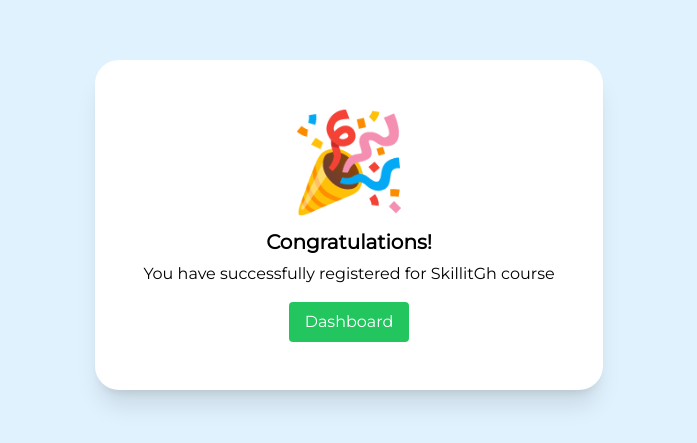
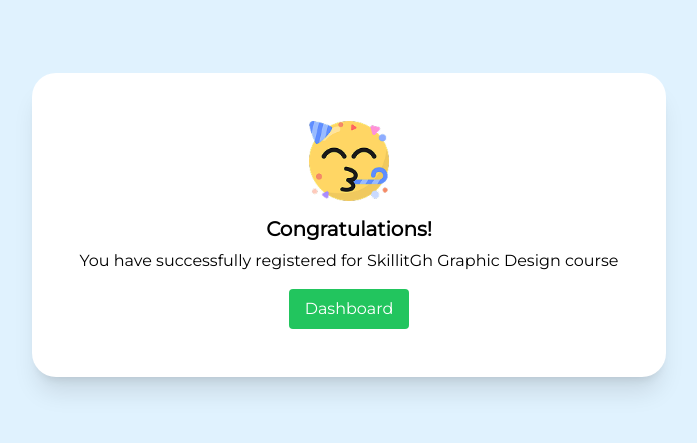
Before and after one commit to vireagency/skillitgh-lms-frontend, a React (Vite) app: page /registrationsuccess in a window 1280 px wide. Shown: the part 175-618 px from the top of the page, without its empty margins (291-988 px from the left). Built offline with nearby package versions, Linux system fonts and the light colour scheme.

Commit message:
Update course selection options and enhance registration success message

```diff
--- a/src/Components/ChooseCourse.jsx
+++ b/src/Components/ChooseCourse.jsx
@@ -34,7 +34,7 @@
                     >
                         <option value="Graphic Design">Graphic Design</option>
                         <option value="Web Development">Web Development</option>
-                        <option value="Digital Marketing">Digital Marketing</option>
+                        <option value="UI/UX Design">UI/UX Design</option>
                     </select>
 
                     <label className="text-left mb-2" htmlFor="reason">Reason for choosing {selectedCourse}:</label>
--- a/src/Components/ChoosePath.jsx
+++ b/src/Components/ChoosePath.jsx
@@ -26,7 +26,7 @@
             {paths.map((path) => (
                 <div
                 key={path.title}
-                onClick={() => navigate(path.route)}
+                onClick={() => navigate("/registration-success", { state: { courses: ["Graphic Design", "Web Development", "UI/UX Design"]}})}
                 className="bg-orange-50 hover:bg-[#08C76A] transition-all duration-300 cursor-pointer rounded-xl p-8 w-64 flex flex-col items-center shadow-md group"
                 >
                     <div className="w-20 h-20 bg-white rounded-full flex items-center justify-center mb-4 shadow">
--- a/src/Components/RegistrationSuccess.jsx
+++ b/src/Components/RegistrationSuccess.jsx
@@ -1,17 +1,23 @@
-// src/components/RegistrationSuccess.jsx
 import React from 'react';
 import '../index.css';
 import { useLocation } from 'react-router-dom';
 
 const RegistrationSuccess = () => {
     const location = useLocation();
-    const { courses, reason } = location.state || { courses: [], reason: '' };
+    const { courses} = location.state || { courses: []};
     return (
         <div className="flex items-center justify-center h-screen bg-sky-100">
             <div className="bg-white p-12 rounded-3xl shadow-xl w-100 aspect-auto justify-center items-center text-center">
-                <div className="text-8xl mb-4">🎉</div>
+                <div className="text-8xl mb-4">
+                <img src="/image 7.png" alt="Success" className="w-20 h-20 mx-auto mb-4" />
+                </div>
                 <h1 className="text-xl font-semibold mb-2">Congratulations!</h1>
-                <p className="mb-4">You have successfully registered for SkillitGh {courses} course</p>
+                <p className="mb-4">You have successfully registered for SkillitGh Graphic Design course </p>
+                <ul className="list-disc pl-5 mb-4">
+                    {courses.map((course, index) => (
+                        <li key={index}>{course}</li>
+                    ))}
+                </ul>
                 <button className="bg-green-500 text-white py-2 px-4 rounded hover:bg-green-600">
                     Dashboard
                 </button>
```
Also changed, not shown: public/image 7.png (added).
